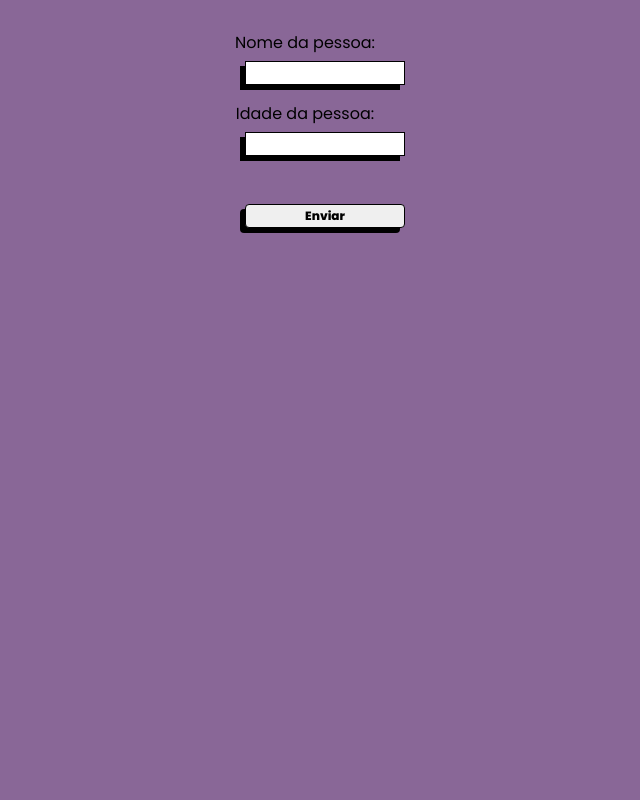
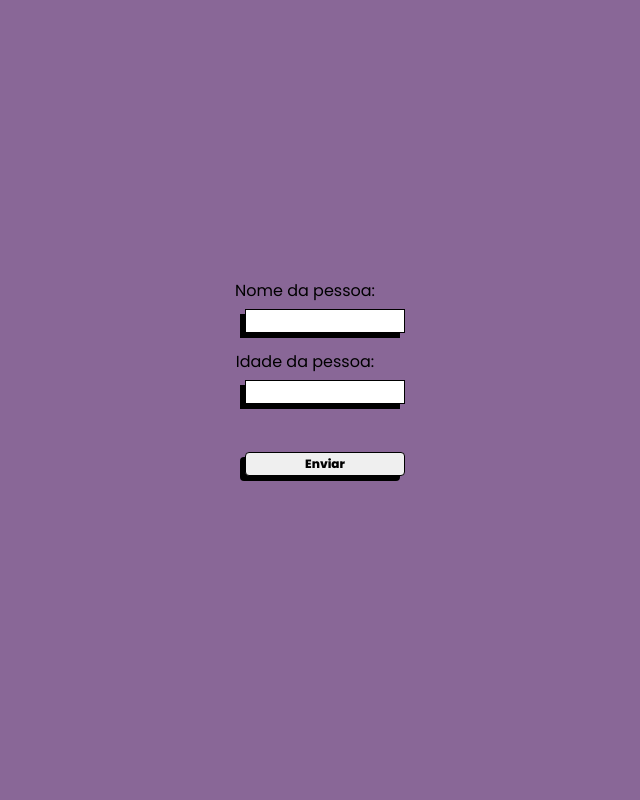
Before and after one commit to OYERA1/SimuladoFlask, a Flask app: page / in a window 1280 px wide. Shown: the whole page, without its empty margins (335-975 px from the left). Run offline with Flask 3, Linux system fonts and the light colour scheme.

Commit message:
SecondCommit/Aula Flask

```diff
--- a/server.py
+++ b/server.py
@@ -19,7 +19,6 @@ def index():
             votar = f'{nomeForm}, pessoas com idade de {idade} anos são obrigadas a votar.'
 
         return render_template('index.html', nome=nomeForm, idade=idade, votar=votar)
-
     return render_template('index.html')
 
 
--- a/static/css/style.css
+++ b/static/css/style.css
@@ -8,23 +8,26 @@
   font-weight: 400;
 }
 
-html {
-  width: 100%;
-  height: 100vh;
-}
-
 body {
   background-color: rgb(137, 103, 151);
 }
 
+.wrapper {
+  display: flex;
+  justify-content: center;
+  flex-direction: column;
+  height: 100vh;
+}
+
 form {
-  margin: 30px;
+  margin-bottom: 30px;
   display: flex;
   flex-direction: column;
   align-items: center;
 }
 
 label {
+  font-size: 16px;
   margin-bottom: 6px;
 }
 
@@ -57,7 +60,7 @@ input[type="number"] {
   background-color: rgb(160, 160, 160);
 }
 
-div {
+.voto {
   margin: 0 auto;
   font-weight: bold;
   background-color: rgb(197, 93, 93);
--- a/templates/index.html
+++ b/templates/index.html
@@ -11,13 +11,15 @@
     <title>Votos</title>
   </head>
   <body>
-    <form action="">
-      <label for="nome">Nome da pessoa: </label>
-      <input type="text" id="nome" name="nome" />
-      <label for="idade">Idade da pessoa: </label>
-      <input type="number" id="idade" name="idade" />
-      <input type="submit" value="enviar" class="button" />
-    </form>
-    <div>{{votar}}</div>
+    <div class="wrapper">
+      <form action="">
+        <label for="nome">Nome da pessoa: </label>
+        <input type="text" id="nome" name="nome" required />
+        <label for="idade">Idade da pessoa: </label>
+        <input type="number" id="idade" name="idade" required />
+        <input type="submit" value="enviar" class="button" />
+      </form>
+      <div class="voto">{{votar or erro}}</div>
+    </div>
   </body>
 </html>
```
